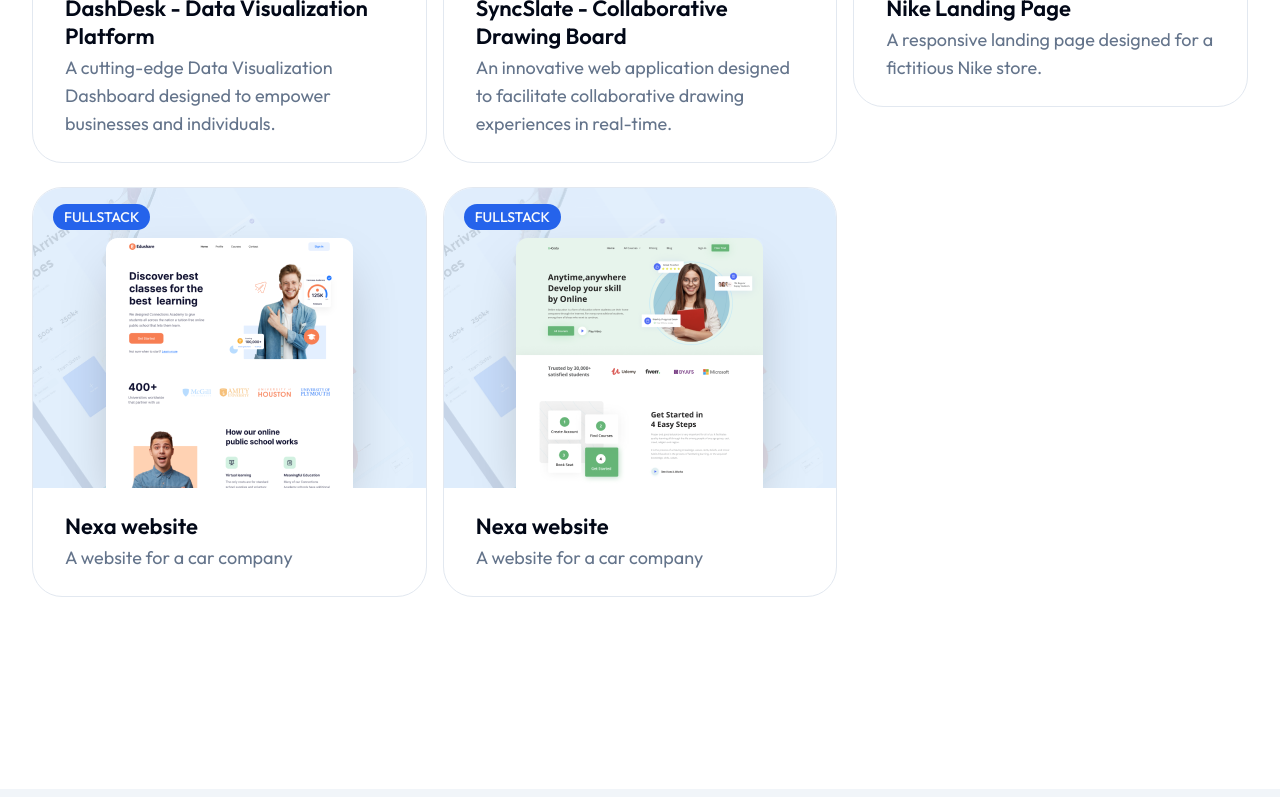
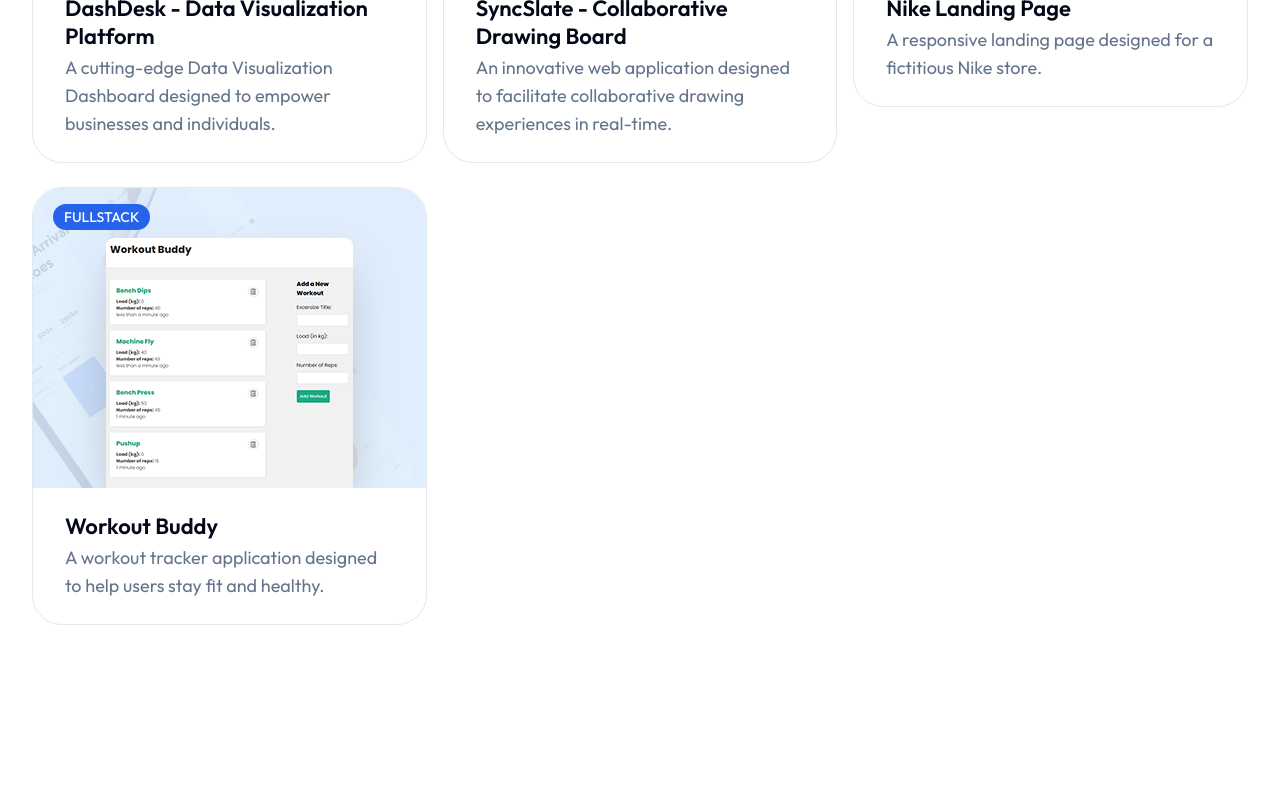
Before and after one commit to sanglap13/next-portfolio, a Next.js app: page /projects in a window 1280 px wide. Shown: the part 710-1507 px from the top of the page. Built offline with nearby package versions, Linux system fonts and the light colour scheme.

Commit message:
refactor: add new proj

```diff
--- a/components/sections/Hero.tsx
+++ b/components/sections/Hero.tsx
@@ -24,7 +24,7 @@ const Hero = () => {
           {/* text */}
           <div className="flex max-w-[600px] flex-col justify-center mx-auto xl:mx-0 text-center xl:text-left">
             <div className="text-sm uppercase font-semibold mb-4 text-primary tracking-[4px]">
-              Software Develope
+              Software Developer
             </div>
             <h1 className="h1 mb-4">Hello, my name is Sanglap Mridha</h1>
             <p className="subtitle max-w-[490px] mx-auto xl:mx-0">
--- a/constants/ProjectInfo.ts
+++ b/constants/ProjectInfo.ts
@@ -27,19 +27,12 @@ export const PROJECT_INFO = [
     github: "https://github.com",
   },
   {
-    image: "/work/1.png",
+    image: "/work/workout.png",
     category: "fullstack",
-    name: "Nexa website",
-    description: "A website for a car company",
+    name: "Workout Buddy",
+    description:
+      "A workout tracker application designed to help users stay fit and healthy.",
     link: "/",
-    github: "https://github.com",
-  },
-  {
-    image: "/work/4.png",
-    category: "fullstack",
-    name: "Nexa website",
-    description: "A website for a car company",
-    link: "/",
-    github: "https://github.com",
+    github: "https://github.com/sanglap13/workout-tracker",
   },
 ];
```
Also changed, not shown: public/work/workout.png (added).
